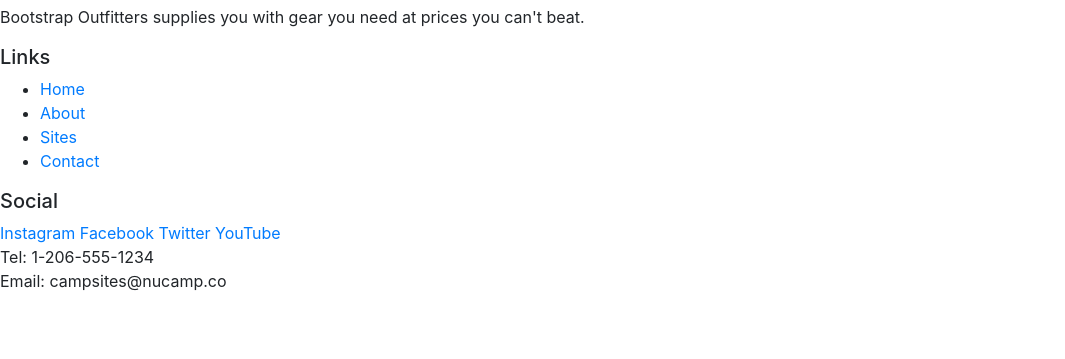
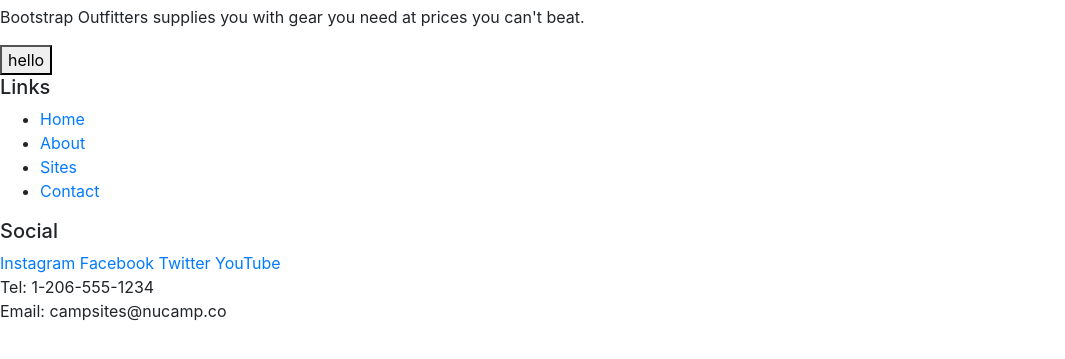
Before and after one commit to Dina2703/week2, a website: page index.html in a window 1280 px wide. Shown: the part 441-800 px from the top of the page, without its empty margins (0-1065 px from the left). Drawn offline with nearby package versions, Linux system fonts and the light colour scheme.

Commit message:
testing EMMET

```diff
--- a/index.html
+++ b/index.html
@@ -39,7 +39,9 @@
         <h3>Bootstrap Outfitters</h3>
         <p>Bootstrap Outfitters supplies you with gear you need at prices you can't beat.</p>
     </div>
-
+    <button>
+        hello
+    </button>
     <footer>
         <div>
             <h5>Links</h5>
```
